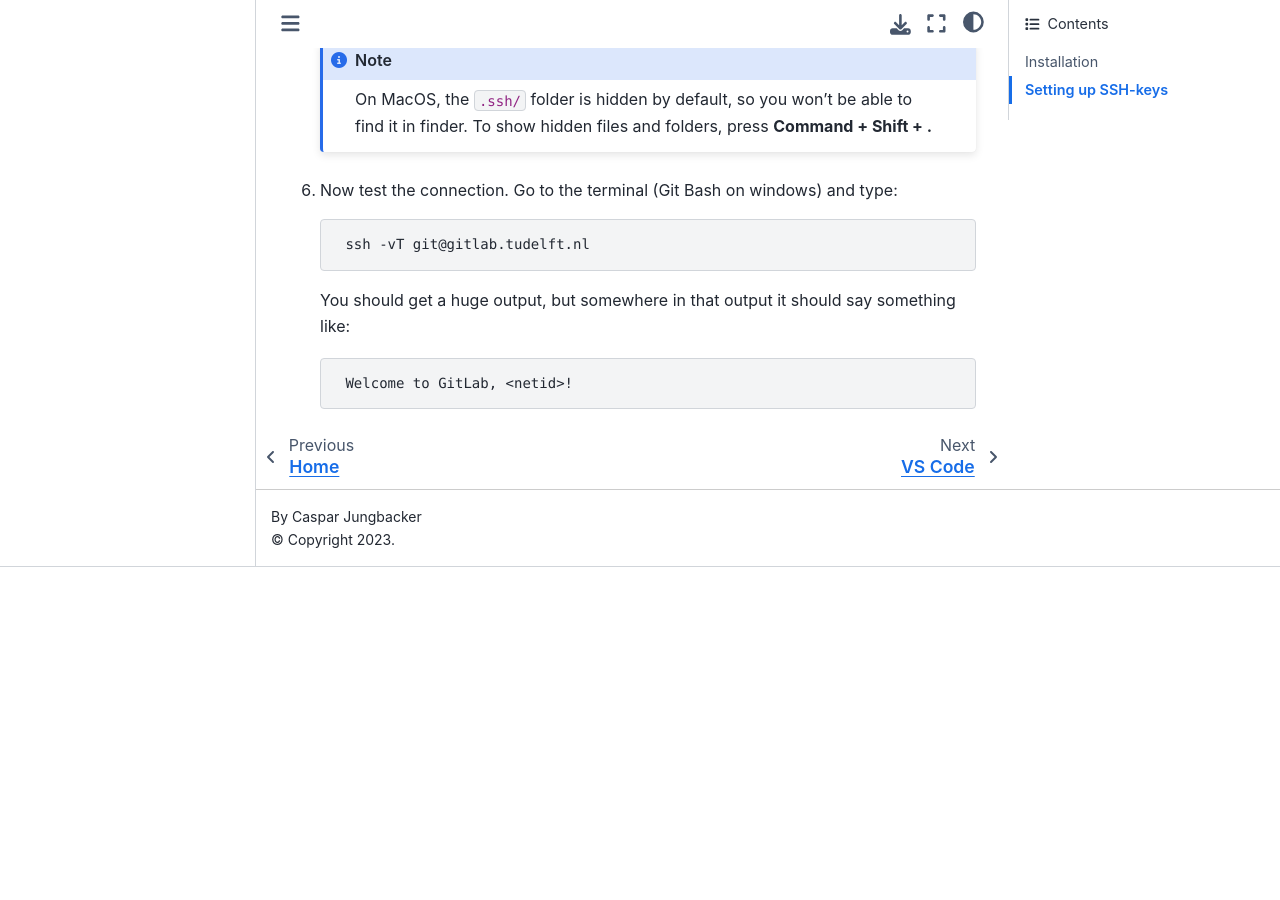
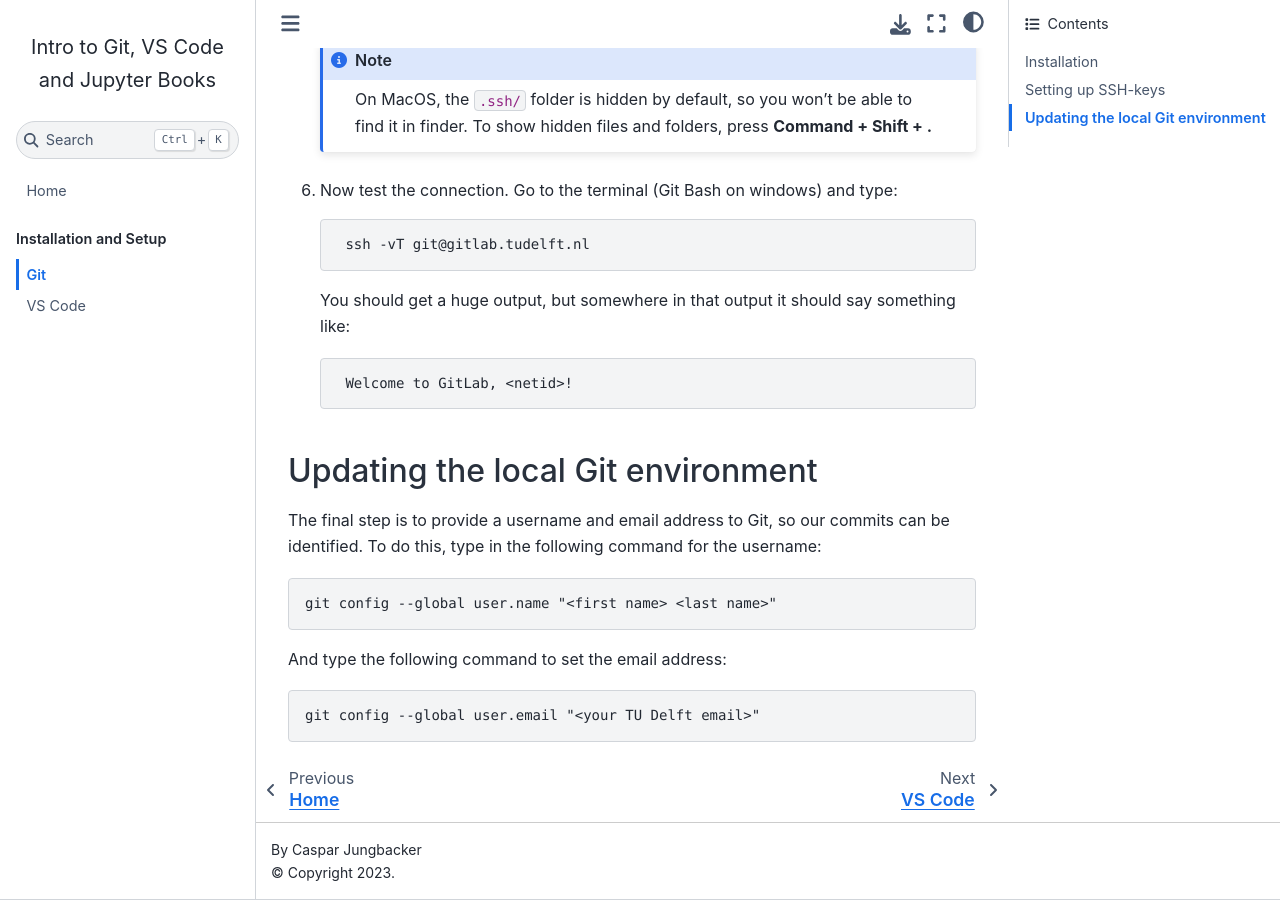
Before and after one commit to TeachBooks/mirror_teachbook_manual, a Jupyter Book: the page built from book/git-setup.md, in a window 1280 px wide and 900 px high, scrolled down 1769 px. Built offline with Jupyter Book 1.0.4 settings and Sphinx 7.4.7 and the Sphinx Book theme 1.1.4, drawn with Linux system fonts in a browser that asks for light colours; before the commit the page ends 2336 px from its top, so only the background shows below that.

Commit message:
Include section on git settings

```diff
--- a/book/git-setup.md
+++ b/book/git-setup.md
@@ -55,3 +55,13 @@ When we want to visit the MUDE repositories on GitLab, we need to log in. The sa
     You should get a huge output, but somewhere in that output it should say something like:
 
         Welcome to GitLab, <netid>!
+
+## Updating the local Git environment
+
+The final step is to provide a username and email address to Git, so our commits can be identified. To do this, type in the following command for the username:
+
+    git config --global user.name "<first name> <last name>"
+
+And type the following command to set the email address:
+
+    git config --global user.email "<your TU Delft email>"
```
